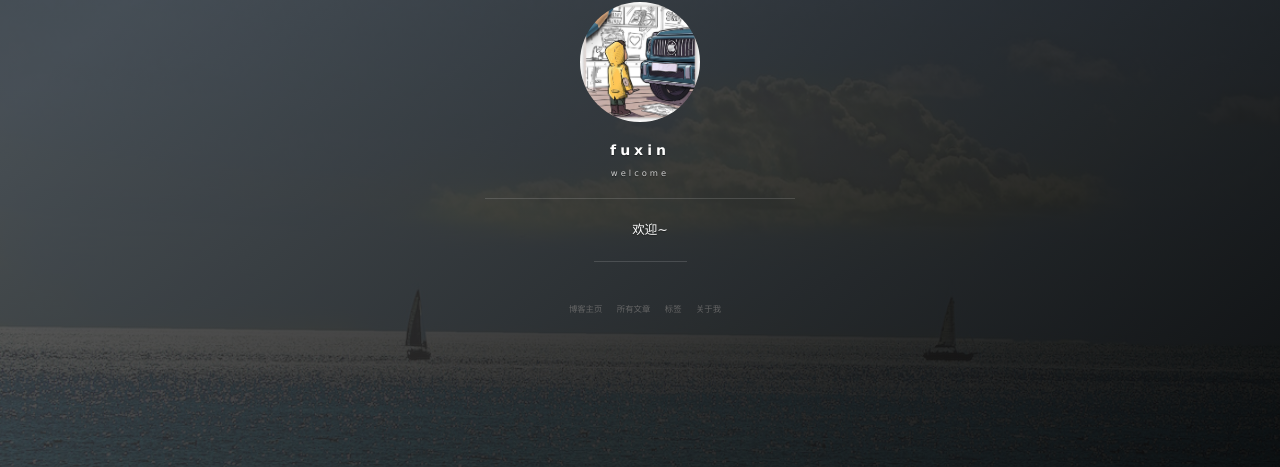
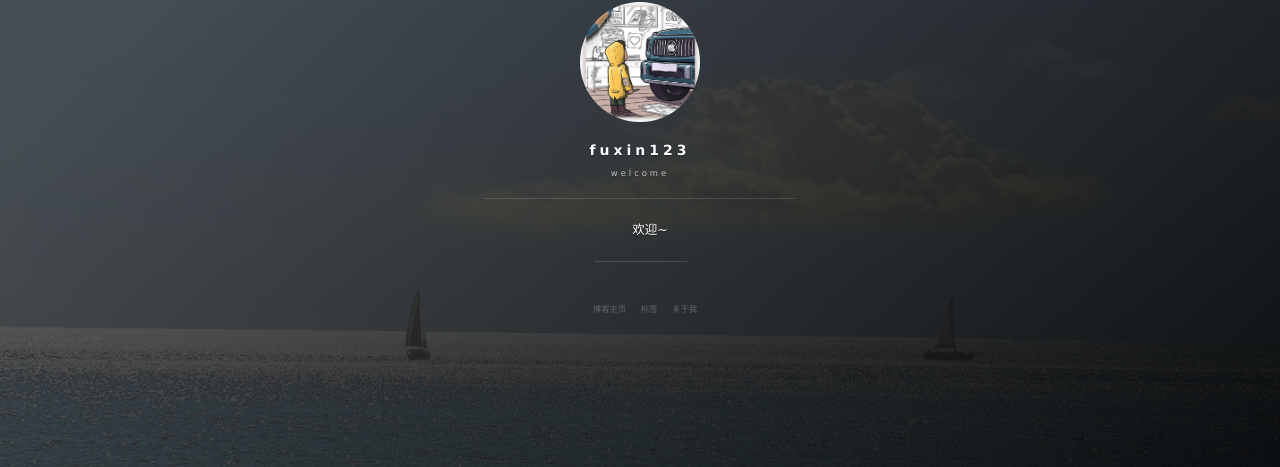
Before and after one commit to fuxin123z/fuxin123z.github.io, a Jekyll site: the page built from index.html, in a window 1280 px wide. Shown: the part 286-753 px from the top of the page. Built offline with Jekyll 4.4.1, drawn with Linux system fonts in a browser that asks for light colours; nearby versions of some CDN libraries; the list of posts is cut into pages by our own code; comment, search, counter and statistics services are not loaded; some of the changed text lies outside the part shown.

Commit message:
去掉所有文章

```diff
--- a/_config.yml
+++ b/_config.yml
@@ -1,9 +1,9 @@
 # Basic
-title: fuxin
+title: fuxin123
 subtitle: welcome
 description: 欢迎~
 # 头像里面的标题
-avatarTitle: fuxin
+avatarTitle: cn
 # 头像里面的描述
 avatarDesc: 学习
 #url: "https://fuxin123zz.gitee.io/"
@@ -63,7 +63,7 @@ blog_button:
 
 # Navigation buttons in the front page.s
 nav:
-    - {title: 所有文章, description: archive, url: '/archive'}
+  #  - {title: 所有文章, description: archive, url: '/archive'}
     - {title: 标签, description: tags, url: '/tags'}
     - {title: 关于我, description: about, url: '/about'}
 
```
